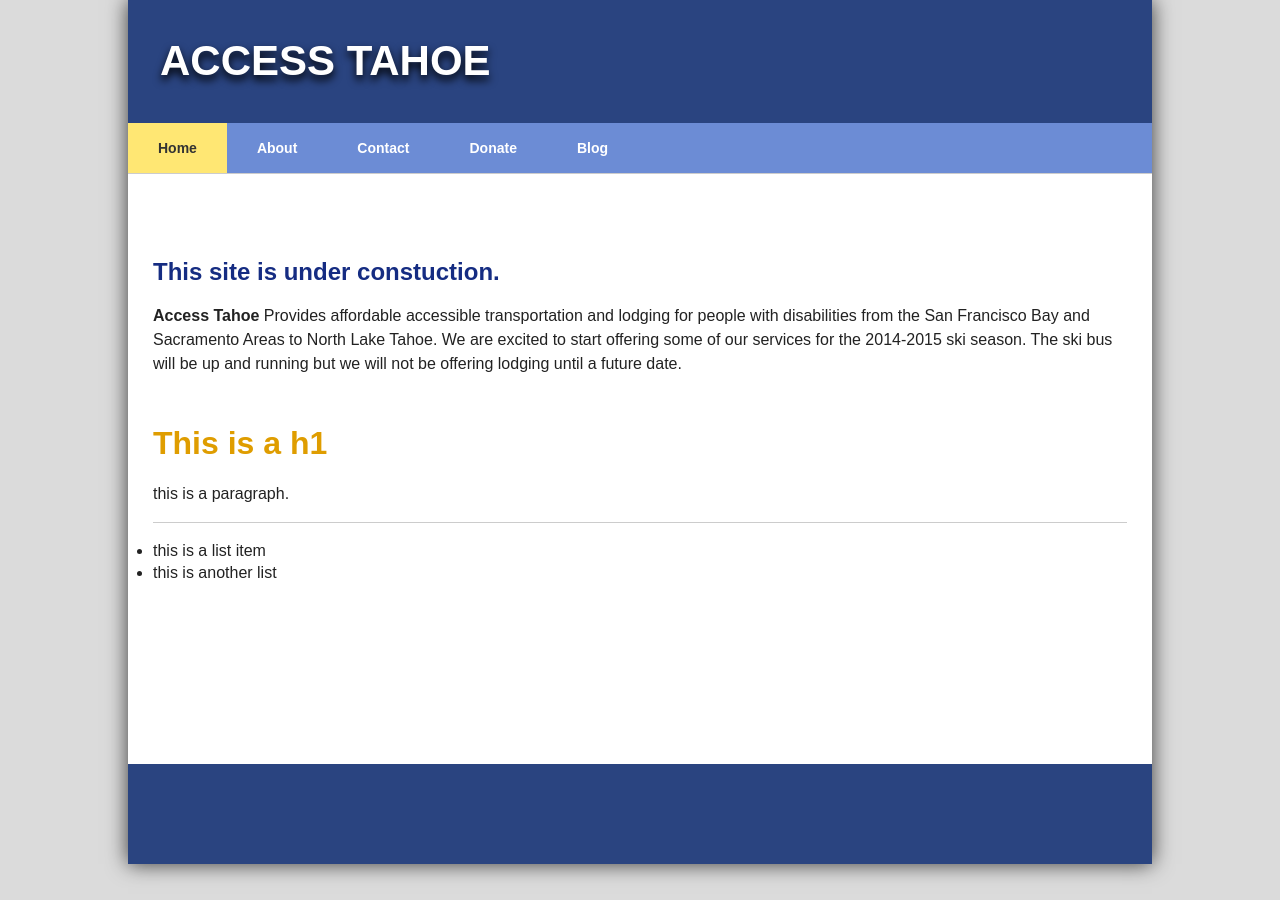
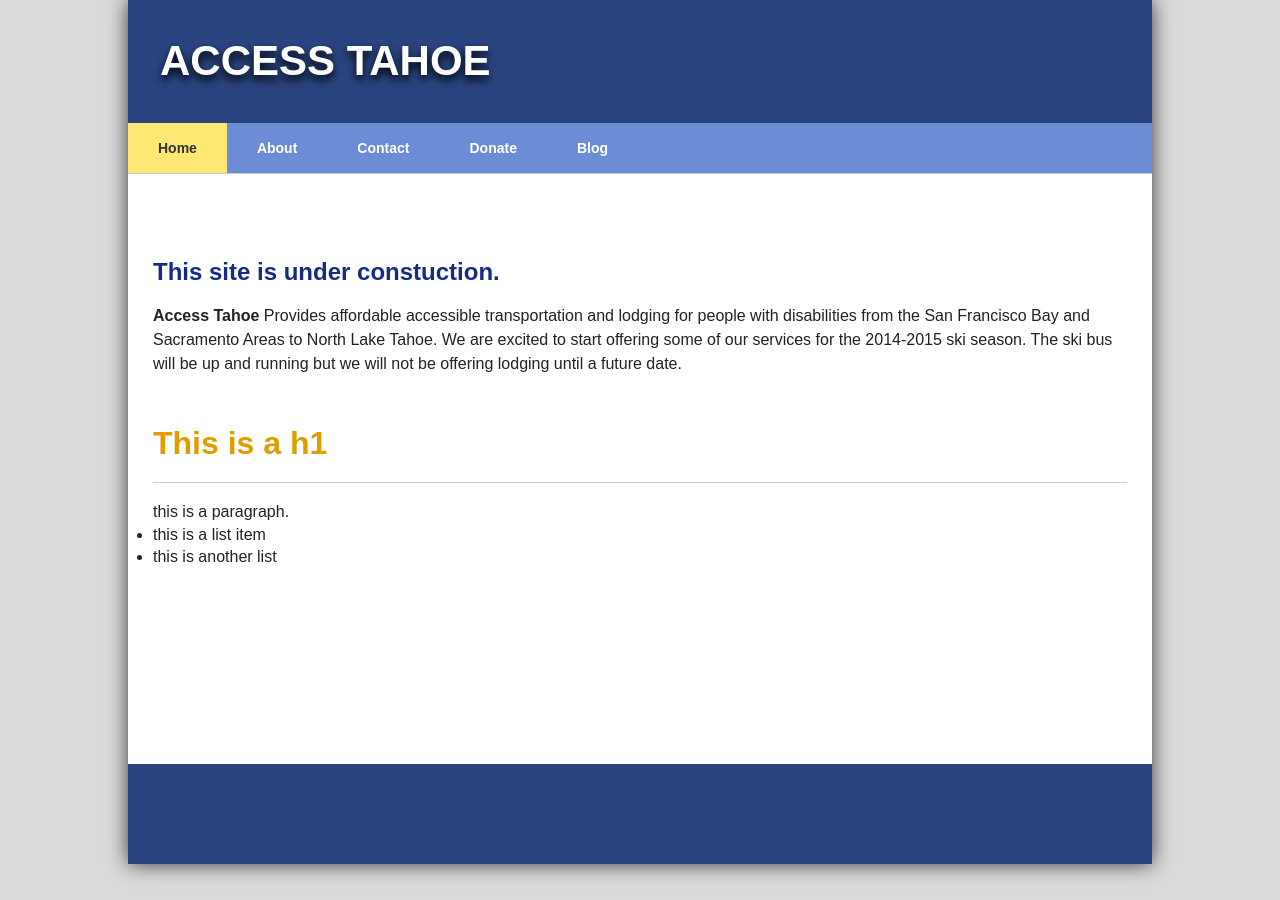
Before and after one commit to accesstahoe/accesstahoe.github.io, a Jekyll site: the page built from index.html, in a window 1280 px wide. Built offline with Jekyll 4.4.1, drawn with Linux system fonts in a browser that asks for light colours; Markdown is read by kramdown in place of the engine named in the settings.

Commit message:
Update index.html

```diff
--- a/index.html
+++ b/index.html
@@ -19,13 +19,14 @@
   This is a h1
 </h1>
 
+<hr>
+
 <p>
   this is a paragraph.
+
+  <ul>
+    <li>this is a list item</li>
+    <li>this is another list</li>
+  </ul>
+
 </p>
-
-<hr>
-
-<ul>
-  <li>this is a list item</li>
-  <li>this is another list</li>
-</ul>
```
